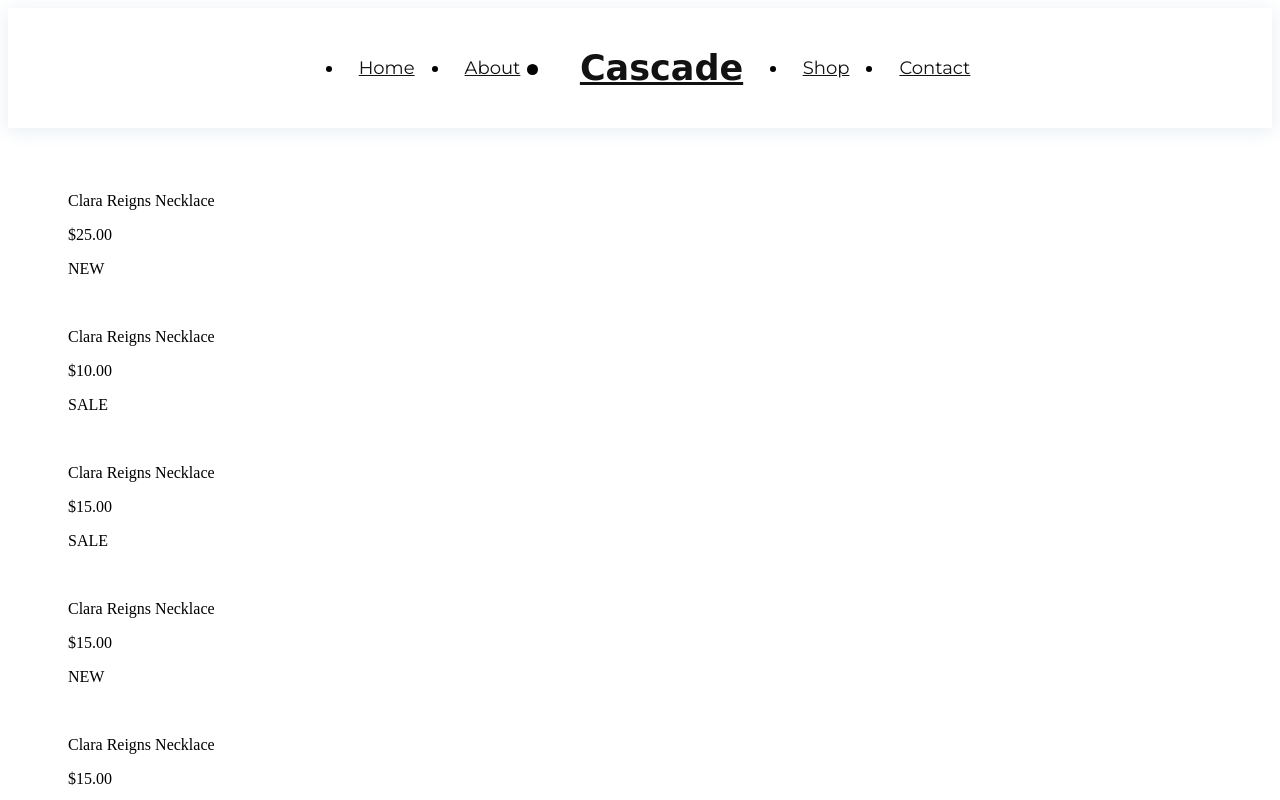
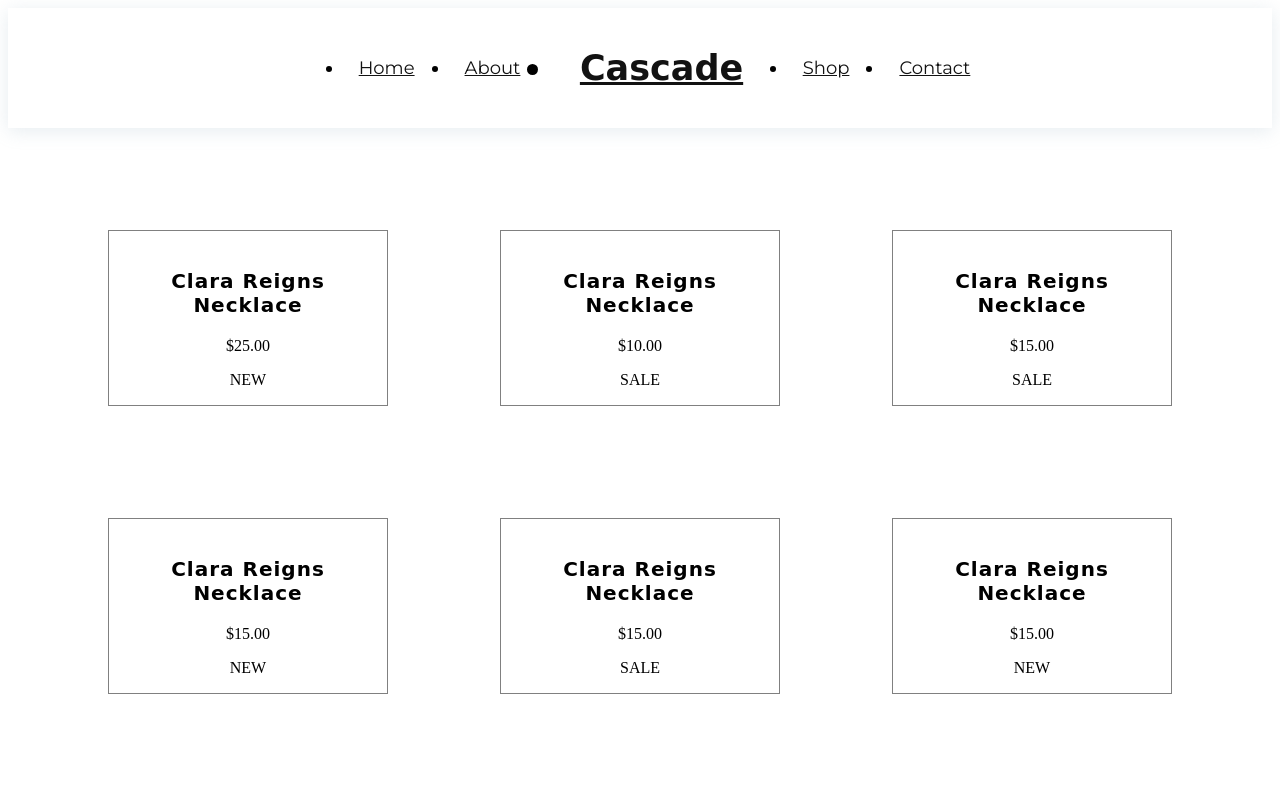
Before and after one commit to nana-ntim/ecommerce-simple-site, a plain HTML site: page _2/index.html in a window 1280 px wide. Shown: the top 800 px of the page. Drawn offline with Linux system fonts and the light colour scheme; files that its build step writes are made by us from their sources; a web font is replaced by a local one.

Commit message:
Update style.css

```diff
--- a/_2/style.css
+++ b/_2/style.css
@@ -53,3 +53,34 @@ section {
   margin-left: 60px;
   margin-right: 60px;
 }
+
+section .container {
+  display: grid;
+  grid-template-columns: repeat(auto-fit, minmax(360px, auto));
+  align-items: center;
+  gap: 0.2rem;
+  text-align: center;
+  cursor: pointer;
+  gap: 2rem;
+  padding-top: 2rem;
+}
+
+section .container .box {
+  margin: 40px;
+  position: relative;
+  transition: all 0.35s ease;
+  border: 0.5px solid grey;
+}
+
+section .container .box img {
+  width: 100%;
+  height: auto;
+}
+
+section .container .box .product-title {
+  letter-spacing: 1px;
+  font-family: "Italiana", cursive;
+  font-size: 20px;
+  font-weight: 900;
+  margin: 20px;
+}
```
